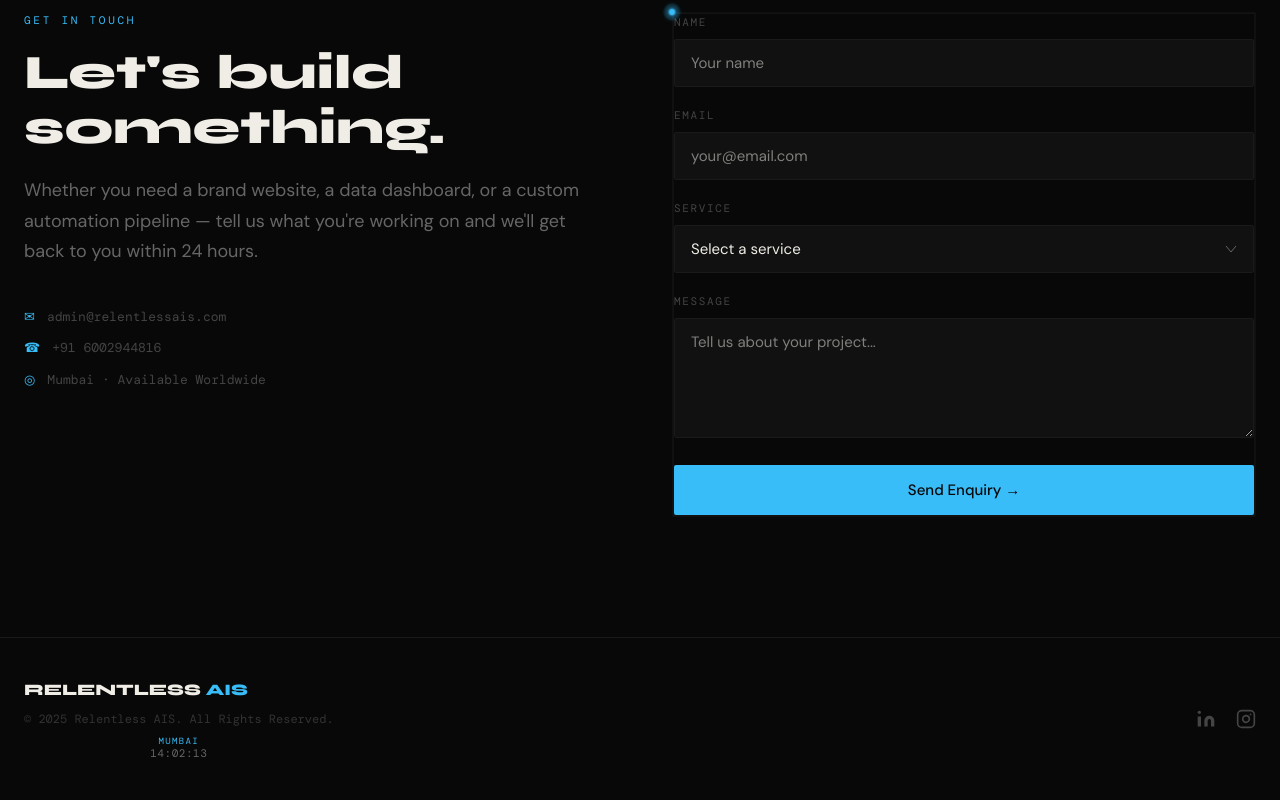
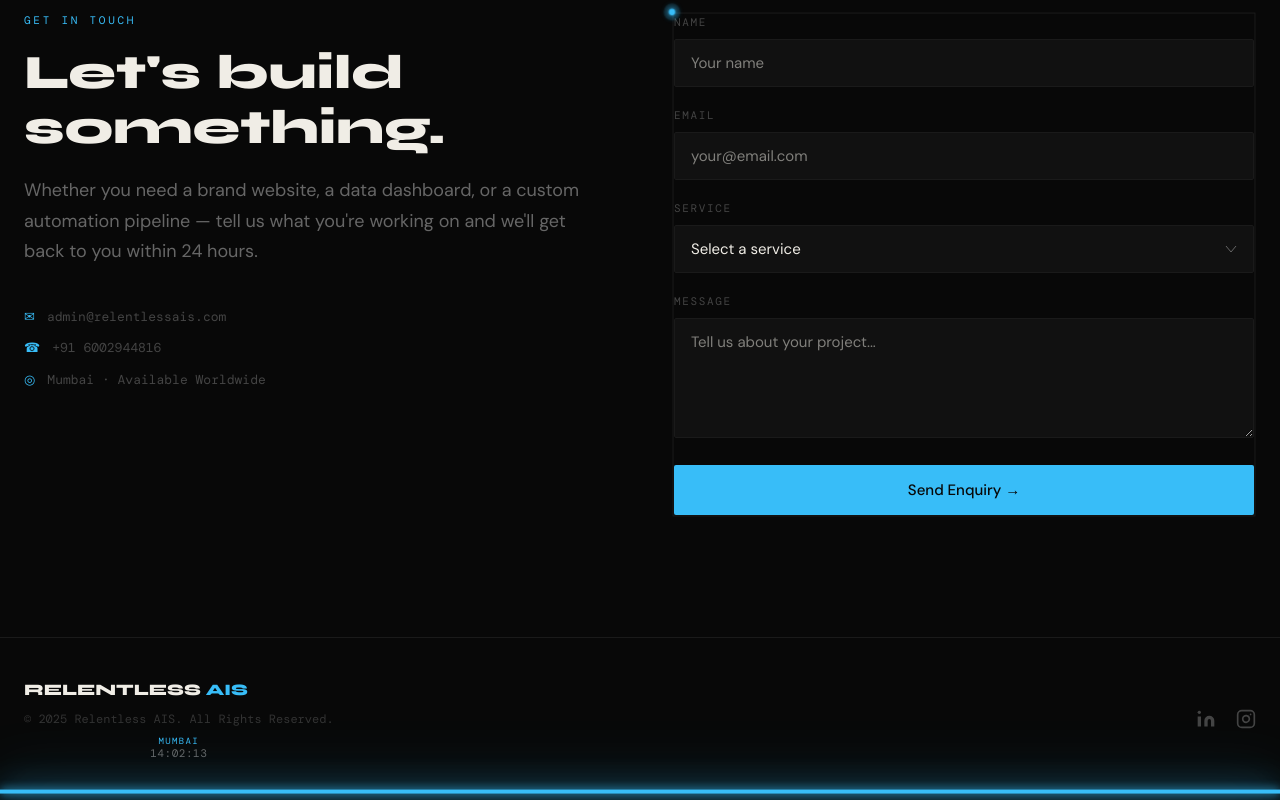
Before and after one commit to trennyg/relentlessais, a Next.js app: page / in a window 1280 px wide. Shown: the part 4624-5424 px from the top of the page. Built offline with nearby package versions, Linux system fonts and the light colour scheme.

Commit message:
fix: scan line opacity permanently 1, remove all opacity toggling logic

```diff
--- a/components/ui/ScrollScanReveal.tsx
+++ b/components/ui/ScrollScanReveal.tsx
@@ -25,13 +25,11 @@ export default function ScrollScanReveal() {
         // Bottom reached — clear mask, hide line
         main.style.maskImage       = ''
         main.style.webkitMaskImage = ''
-        line.style.opacity         = '0'
       } else {
         const mask = `linear-gradient(to bottom, black 0px, black ${y}px, transparent ${y + 2}px, transparent 100%)`
         main.style.maskImage       = mask
         main.style.webkitMaskImage = mask
         line.style.transform       = `translateY(${y}px)`
-        line.style.opacity         = '1'
       }
     }
 
@@ -82,7 +80,7 @@ export default function ScrollScanReveal() {
         zIndex:        99999,
         pointerEvents: 'none',
         willChange:    'transform',
-        opacity:       0, // RAF sets to 1 after first applyReveal
+        opacity:       1,
       }}
       aria-hidden="true"
     />
```
